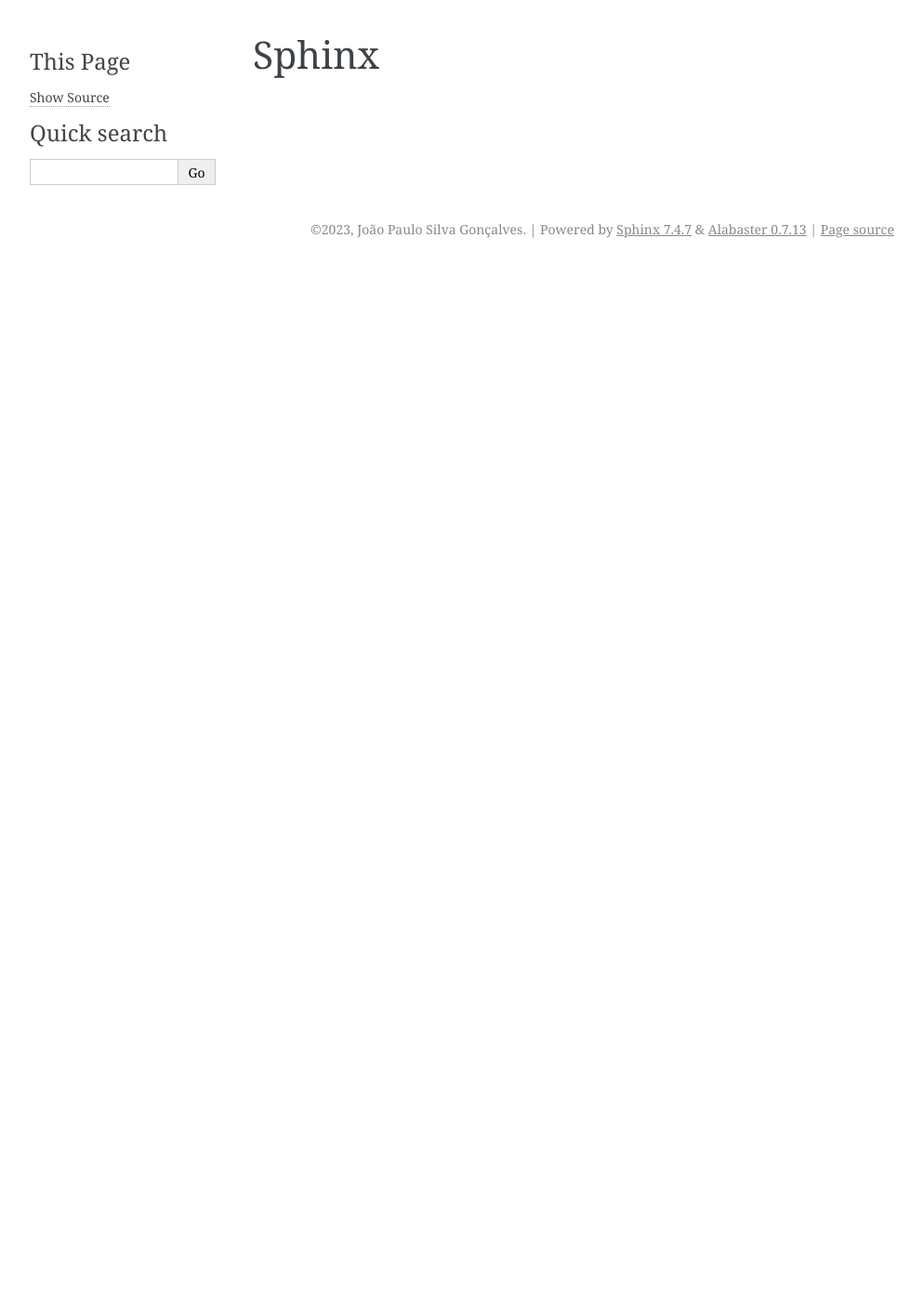
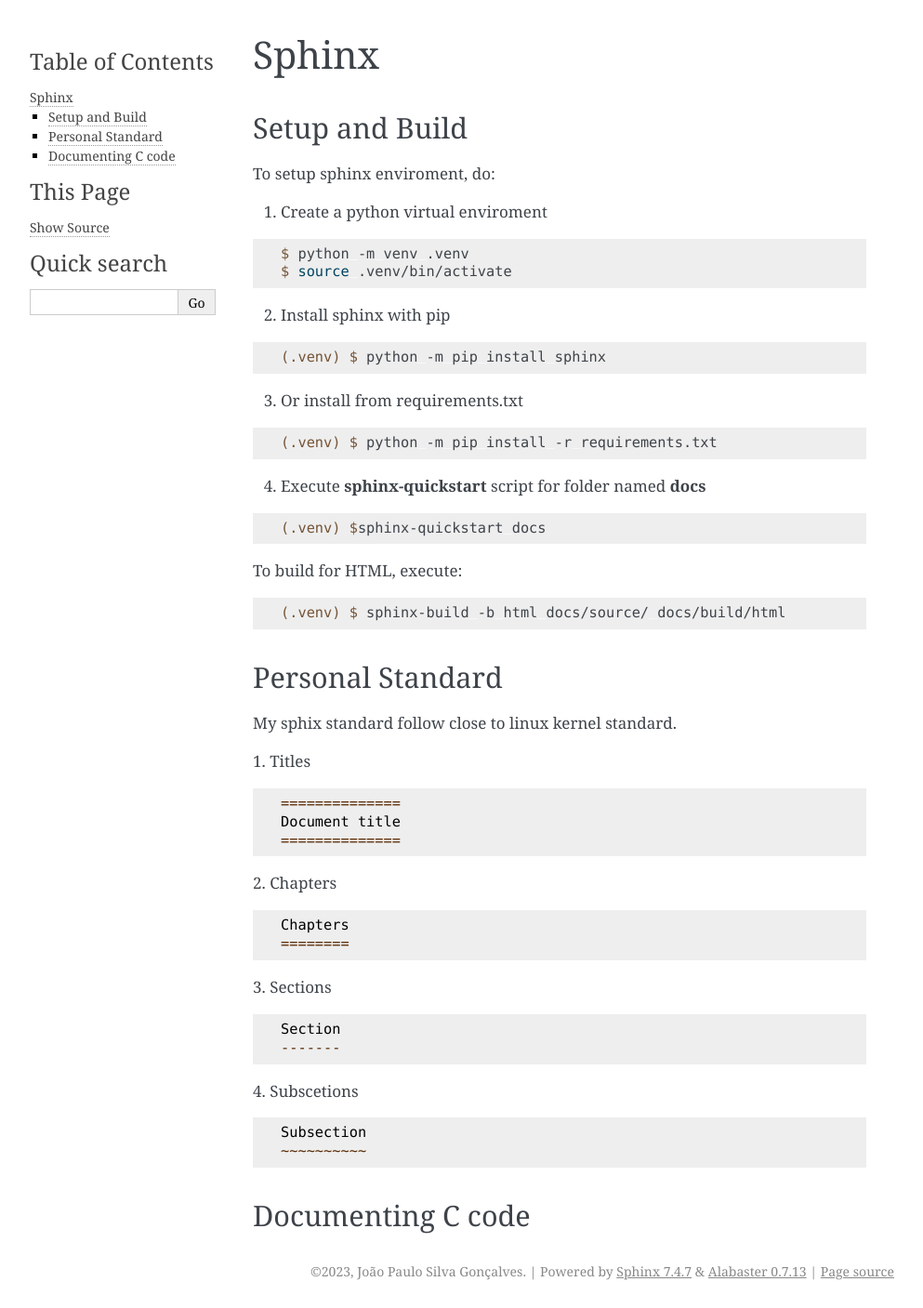
Before and after one commit to JPSGoncalves/sphinx-documentation, a Sphinx documentation site: the page built from jpsg-notes/docs/source/sphinx.rst, in a window 1280 px wide. Shown: the whole page at 93% size, without its empty margins (148-1141 px from the left). Built offline with Sphinx 7.4.7, drawn with Linux system fonts in a browser that asks for light colours; before the commit the page ends 900 px from its top, so only the background shows below that.

Commit message:
add new linux and sphinx documentation

```diff
--- a/jpsg-notes/docs/source/linux-kernel/fundamentals.rst
+++ b/jpsg-notes/docs/source/linux-kernel/fundamentals.rst
@@ -1,2 +1,7 @@
 Fundamentals
 ============
+
+The linux kernel map
+https://makelinux.github.io/kernel/map/
+
+.. image:: LKM.svg
--- a/jpsg-notes/docs/source/sphinx.rst
+++ b/jpsg-notes/docs/source/sphinx.rst
@@ -1,2 +1,74 @@
 Sphinx
 ============
+
+Setup and Build
+-----------------
+
+To setup sphinx enviroment, do:
+
+1. Create a python virtual enviroment
+
+.. code-block:: console
+
+    $ python -m venv .venv
+    $ source .venv/bin/activate
+
+2. Install sphinx with pip
+
+.. code-block:: console
+
+    (.venv) $ python -m pip install sphinx
+
+3. Or install from requirements.txt
+
+.. code-block:: console
+
+    (.venv) $ python -m pip install -r requirements.txt
+
+4. Execute **sphinx-quickstart** script for folder named **docs**
+
+.. code-block:: console
+
+    (.venv) $sphinx-quickstart docs
+
+To build for HTML, execute:
+
+.. code-block:: console
+
+    (.venv) $ sphinx-build -b html docs/source/ docs/build/html
+
+
+Personal Standard
+-----------------
+
+My sphix standard follow close to linux kernel standard.
+
+1. Titles
+::
+
+    ==============
+    Document title
+    ==============
+
+2. Chapters
+::
+
+    Chapters
+    ========
+
+3. Sections
+::
+
+    Section
+    -------
+
+4. Subscetions
+::
+
+    Subsection
+    ~~~~~~~~~~
+
+
+
+Documenting C code
+------------------
```
Also changed, not shown: jpsg-notes/docs/source/linux-kernel/LKM.svg (added).
